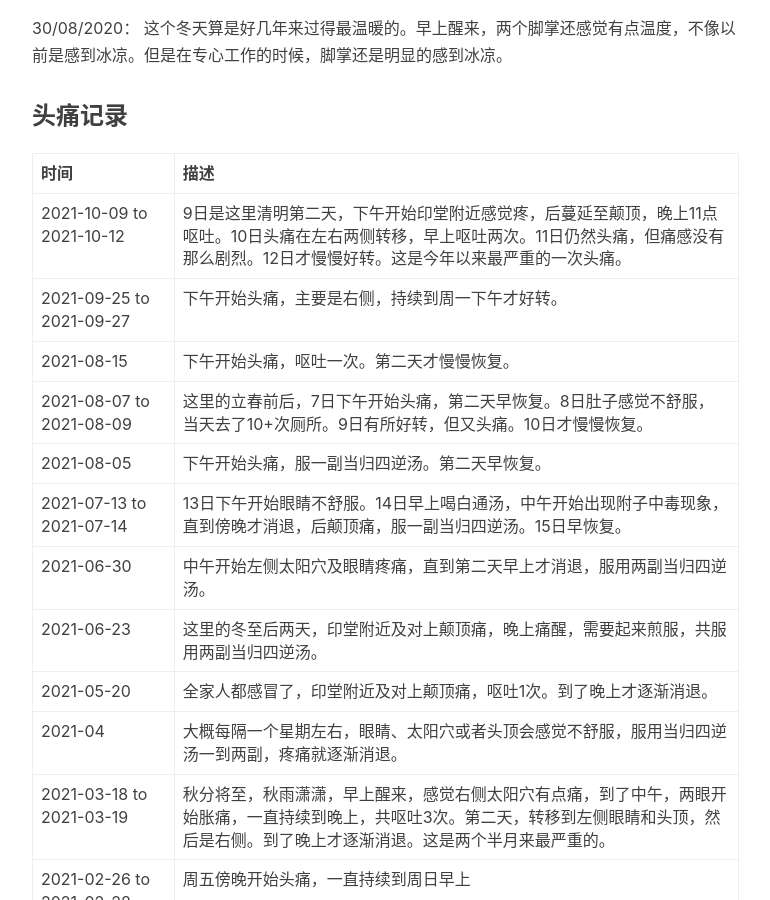
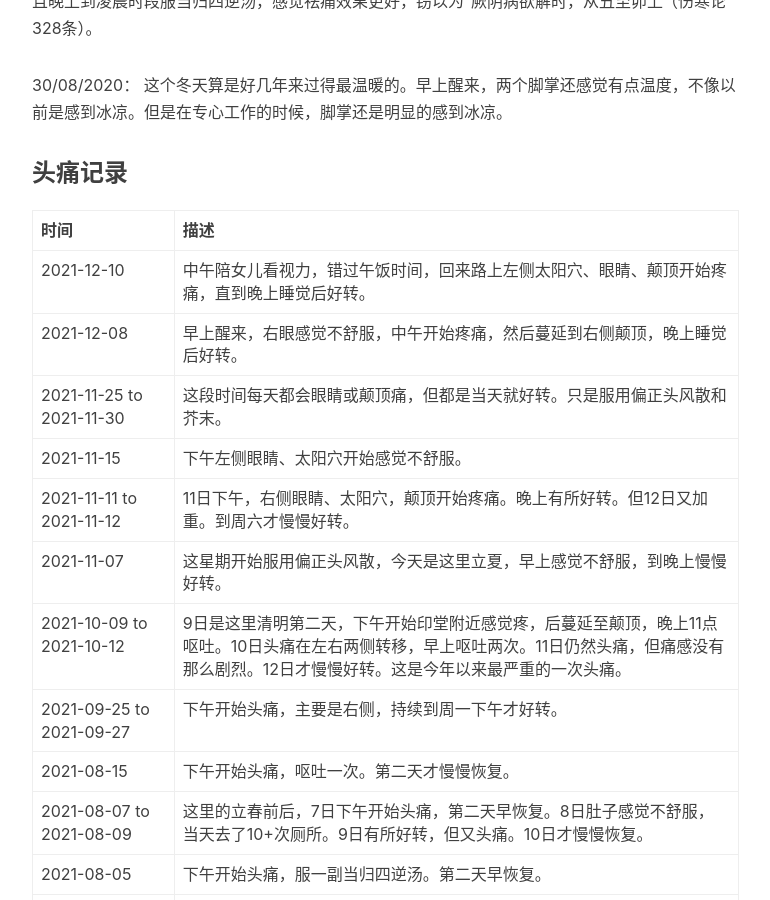
Before and after one commit to q15928/q15928.github.io, a Jekyll site: the page built from _posts/2020-04-22-headache-history.md, in a window 1280 px wide and 900 px high, scrolled down 1233 px. Shown: the whole window, without its empty margins (233-1003 px from the left). Built offline with Jekyll 4.4.1, drawn with Linux system fonts in a browser that asks for light colours; nearby versions of some CDN libraries; comment, search, counter and statistics services are not loaded; some of the changed text lies outside the part shown.

Commit message:
update notes

```diff
--- a/_posts/2020-04-22-headache-history.md
+++ b/_posts/2020-04-22-headache-history.md
@@ -14,6 +14,8 @@ tags:
 困扰自己十多年的头痛，需要不断的吃止痛药，头痛程度却不断加重，也越来越频繁，虽然也有喝中药治疗，但效果也不大。机缘巧合，疫情期间在家工作，在老婆的大力支持、鼓励和帮助下，决定放弃止痛药，开始每天艾灸，并且尝试给自己开中药。此文记录下头痛的病史，希望对以后的诊断治疗有帮助。
 <!--more-->
 ### 更新
+03/11/2021: 开始服用李可的偏正头风散（缺制川草乌，制白附子，雄黄）
+
 20/08/2021: 受李可《捍卫阳气不生病》的启发，尝试两剂当归四逆汤一起煎服。
 
 04/07/2021：火神派有[阳虚头痛医案](http://blog.sina.cn/dpool/blog/s/blog_84ee1fff0102wsw2.html)，尝试用白通汤。
@@ -35,6 +37,12 @@ tags:
 
 | 时间 | 描述 |
 | --- | --- |
+|2021-12-10 | 中午陪女儿看视力，错过午饭时间，回来路上左侧太阳穴、眼睛、颠顶开始疼痛，直到晚上睡觉后好转。|
+|2021-12-08 | 早上醒来，右眼感觉不舒服，中午开始疼痛，然后蔓延到右侧颠顶，晚上睡觉后好转。|
+|2021-11-25 to 2021-11-30| 这段时间每天都会眼睛或颠顶痛，但都是当天就好转。只是服用偏正头风散和芥末。|
+|2021-11-15| 下午左侧眼睛、太阳穴开始感觉不舒服。|
+|2021-11-11 to 2021-11-12| 11日下午，右侧眼睛、太阳穴，颠顶开始疼痛。晚上有所好转。但12日又加重。到周六才慢慢好转。|
+|2021-11-07| 这星期开始服用偏正头风散，今天是这里立夏，早上感觉不舒服，到晚上慢慢好转。|
 |2021-10-09 to 2021-10-12| 9日是这里清明第二天，下午开始印堂附近感觉疼，后蔓延至颠顶，晚上11点呕吐。10日头痛在左右两侧转移，早上呕吐两次。11日仍然头痛，但痛感没有那么剧烈。12日才慢慢好转。这是今年以来最严重的一次头痛。|
 |2021-09-25 to 2021-09-27| 下午开始头痛，主要是右侧，持续到周一下午才好转。|
 |2021-08-15| 下午开始头痛，呕吐一次。第二天才慢慢恢复。 |
```
Also changed, not shown: _posts/2021-09-19-aws-da.md (+6 -1 lines).
